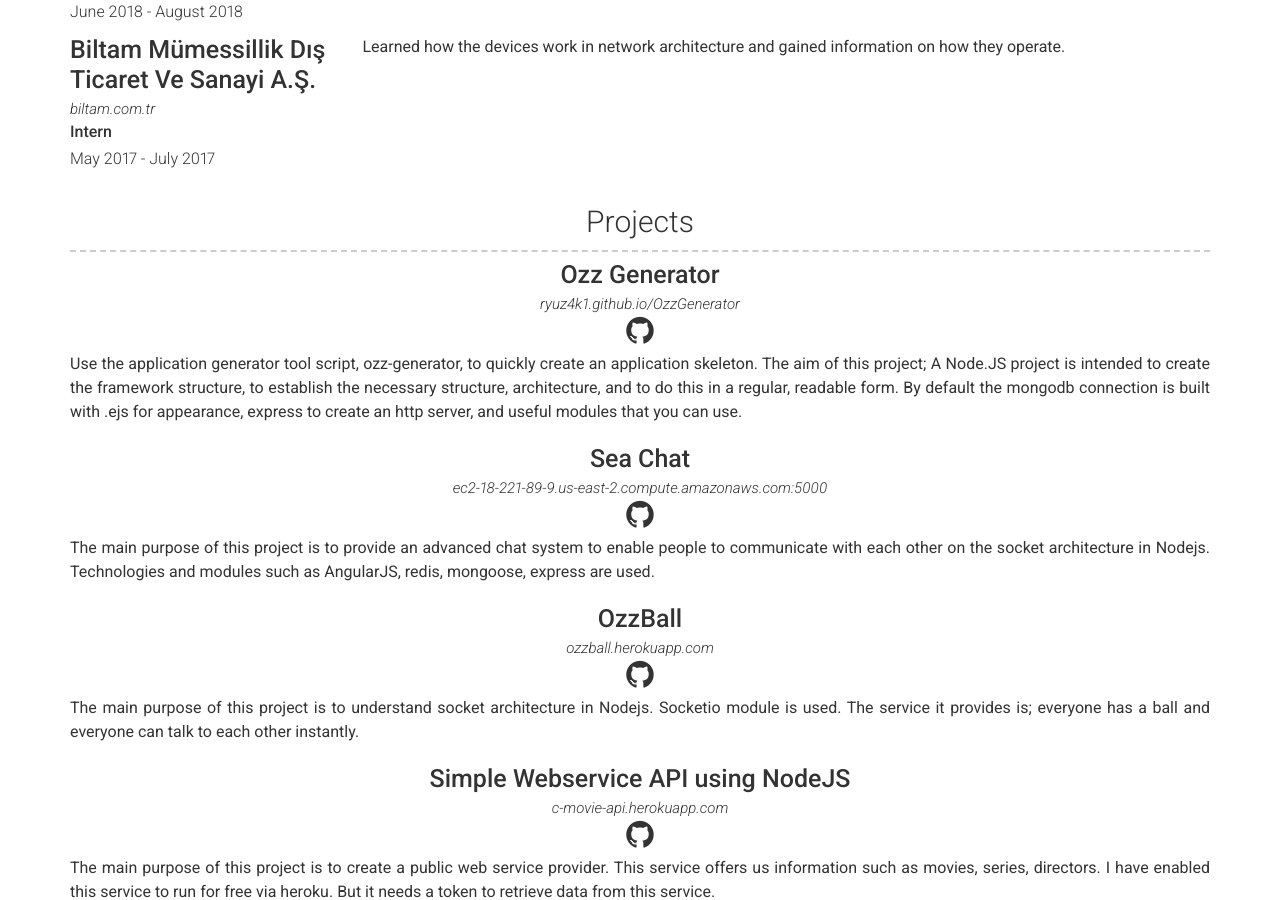
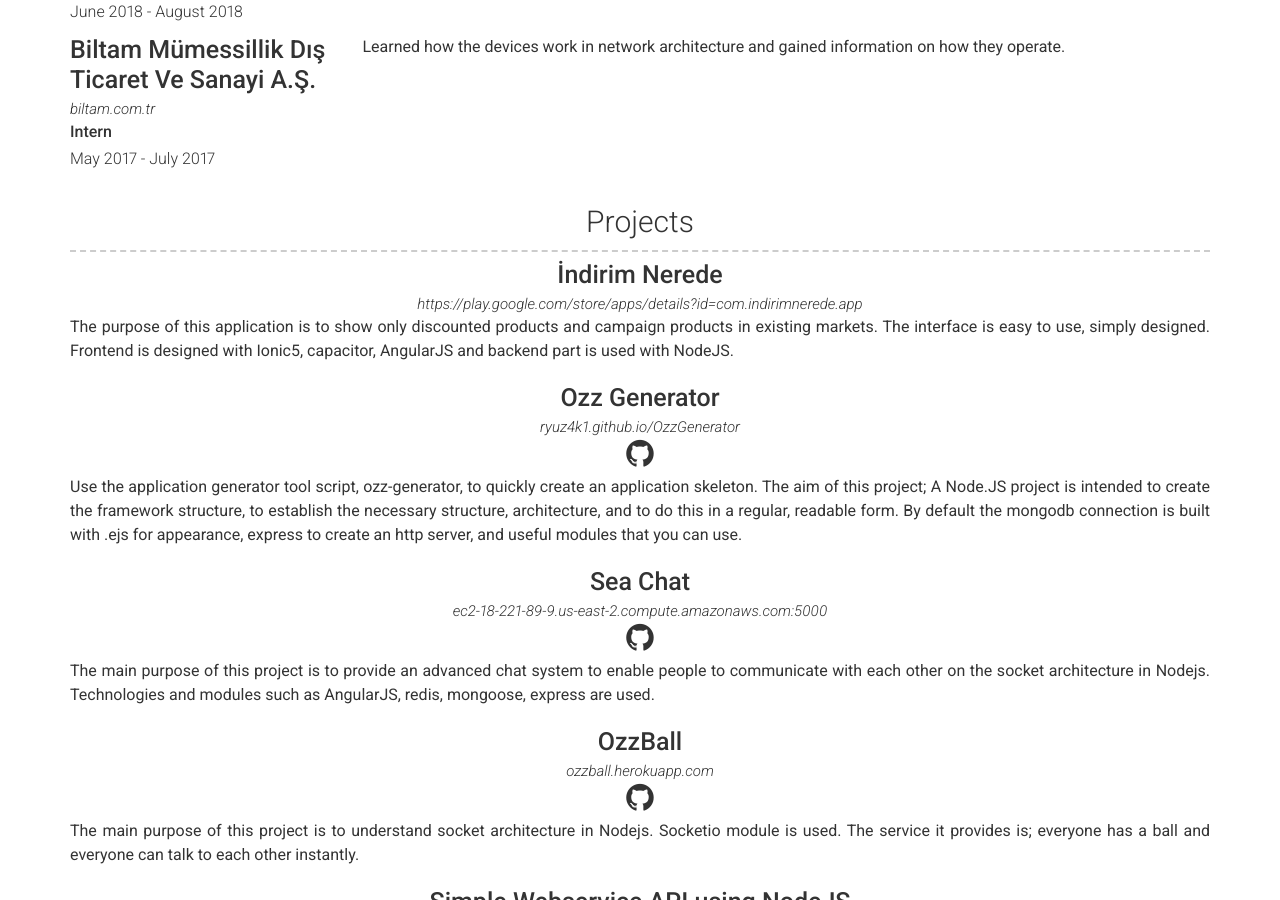
Before and after one commit to ryuz4k1/murat-ozer, a Jekyll site: the page built from index.md, in a window 1280 px wide and 900 px high, scrolled down 1120 px. Built offline with Jekyll 4.4.1, drawn with Linux system fonts in a browser that asks for light colours.

Commit message:
project added

```diff
--- a/_data/projects.yml
+++ b/_data/projects.yml
@@ -1,4 +1,11 @@
 # Project template
+- layout: top-middle
+  name: İndirim Nerede
+  link: https://play.google.com/store/apps/details?id=com.indirimnerede.app
+  description: |
+    The purpose of this application is to show only discounted products and campaign products in existing markets.
+    The interface is easy to use, simply designed. Frontend is designed with Ionic5, capacitor, AngularJS and backend part is used with NodeJS.
+
 - layout: top-middle
   name: Ozz Generator
   link: ryuz4k1.github.io/OzzGenerator
```
